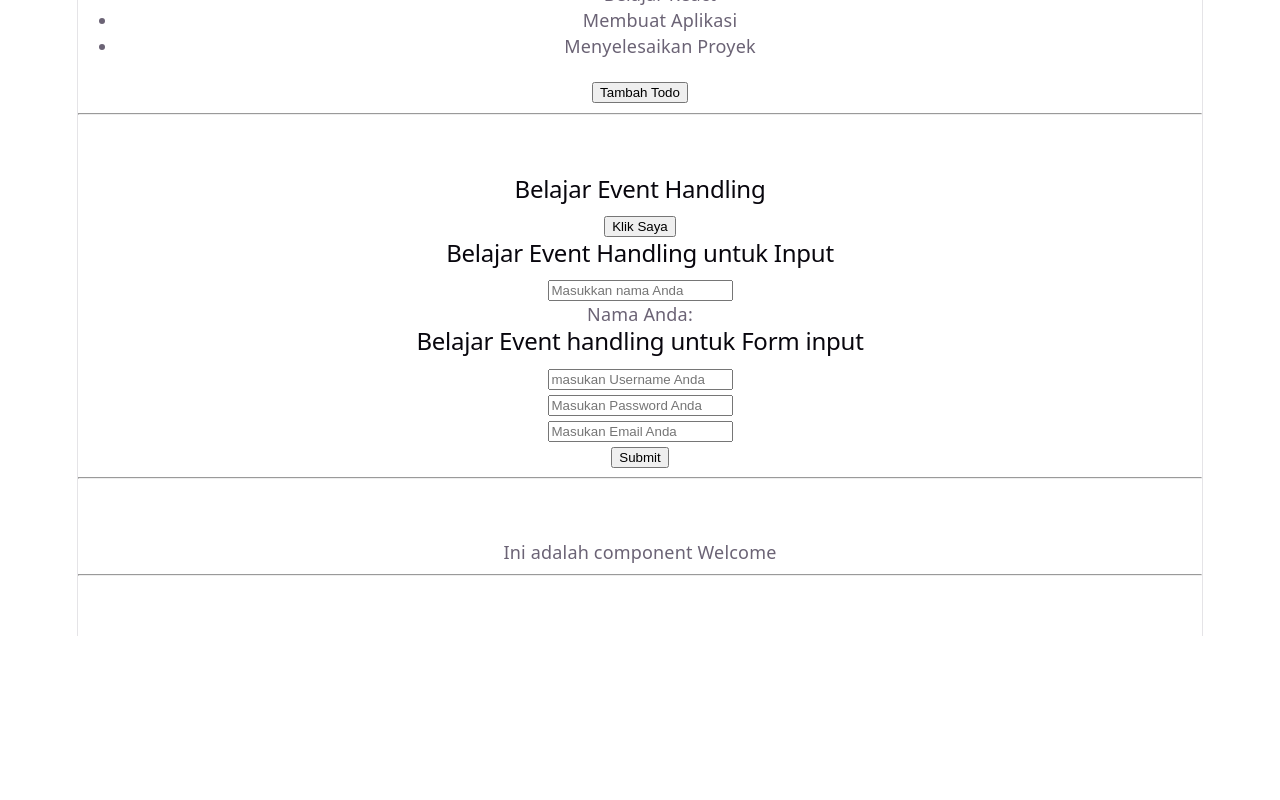
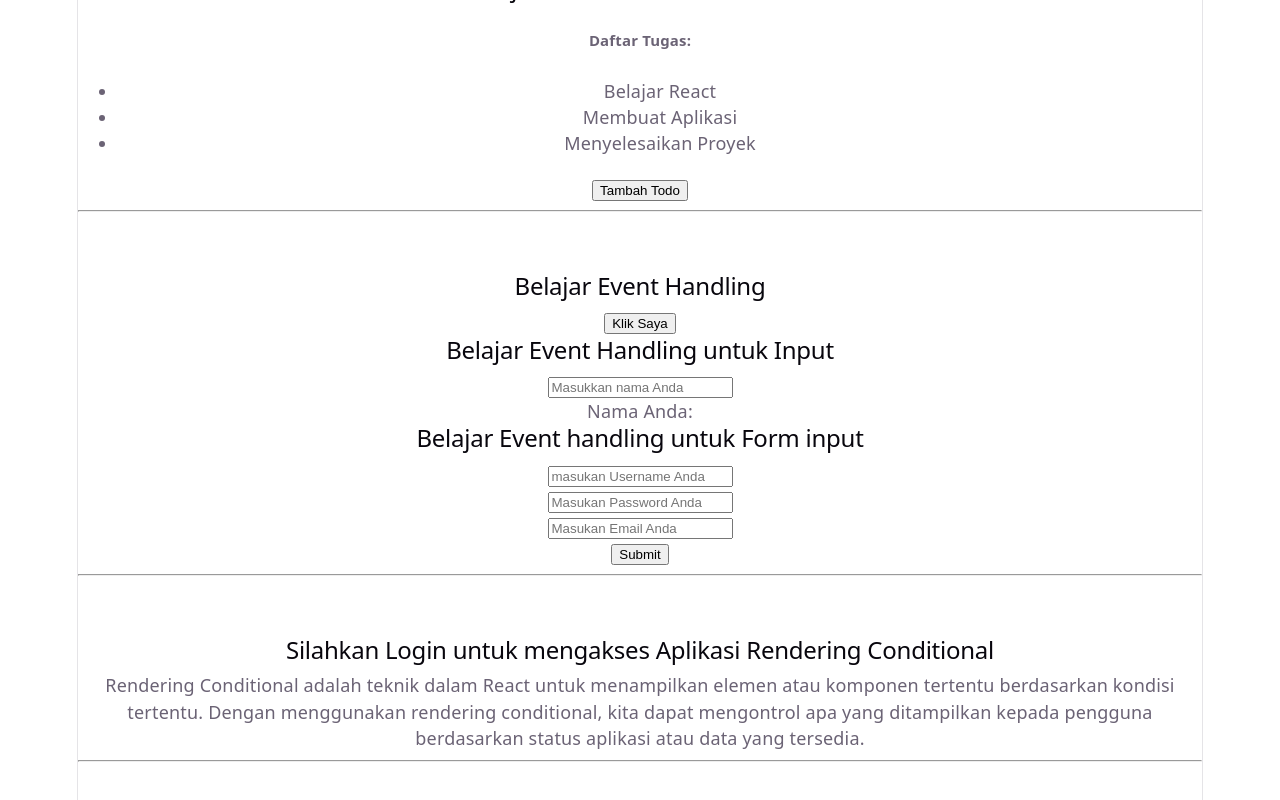
Before and after one commit to fadilahyudapratama/learn-react-basic, a React (Vite) app: page / in a window 1280 px wide. Shown: the part 1086-1886 px from the top of the page. Before the commit the page ends 1722 px from the top, so only its background shows below. Built offline with nearby package versions, Linux system fonts and the light colour scheme.

Commit message:
Conditional rendering pada react js

```diff
--- a/src/App.jsx
+++ b/src/App.jsx
@@ -5,6 +5,7 @@ import Profil from './component/Profil';
 import Counter from './component/Counter';
 import Eventhandling from './component/Eventhandling';
 import Section from './component/Section';
+import ConditionalRendering from './component/ConditionalRendering';
 
 function App() {
   const name = "fadhilah Yuda Pratama";
@@ -14,6 +15,9 @@ function App() {
       <Section>
         <h1>Belajar JSX itu menyenangkan!</h1>
         <small>JSX adalah singkatan dari JavaScript XML. JSX adalah ekstensi sintaks untuk JavaScript. JSX memungkinkan kita untuk menulis HTML di dalam React.</small>
+      </Section>
+      <Section>
+        <Welcome />
       </Section>
       <Section>
         <Header />
@@ -28,7 +32,7 @@ function App() {
         <Eventhandling />
       </Section>
       <Section>
-        <Welcome />
+        <ConditionalRendering />
       </Section>
     </div>
   )
--- /dev/null
+++ b/src/component/ConditionalRendering.jsx
@@ -0,0 +1,20 @@
+function ConditionalRendering() {
+    const isLoggedIn = true;
+    const operatorTernary = false;
+
+    if(isLoggedIn){
+        return (
+            <div>
+                {operatorTernary ? (
+                    <h2>Selamat Datang di Aplikasi Rendering Conditional Menggunakan Ternary Operator </h2>
+                ) : (
+                    <h2>Silahkan Login untuk mengakses Aplikasi Rendering Conditional</h2>
+                )}
+                <p>Rendering Conditional adalah teknik dalam React untuk menampilkan elemen atau komponen tertentu berdasarkan kondisi tertentu. Dengan menggunakan rendering conditional, kita dapat mengontrol apa yang ditampilkan kepada pengguna berdasarkan status aplikasi atau data yang tersedia.</p>
+            </div>
+        )} else {
+        return ('Silahkan Login untuk mengakses Aplikasi Rendering Conditional');
+    }
+}
+
+export default ConditionalRendering
```
